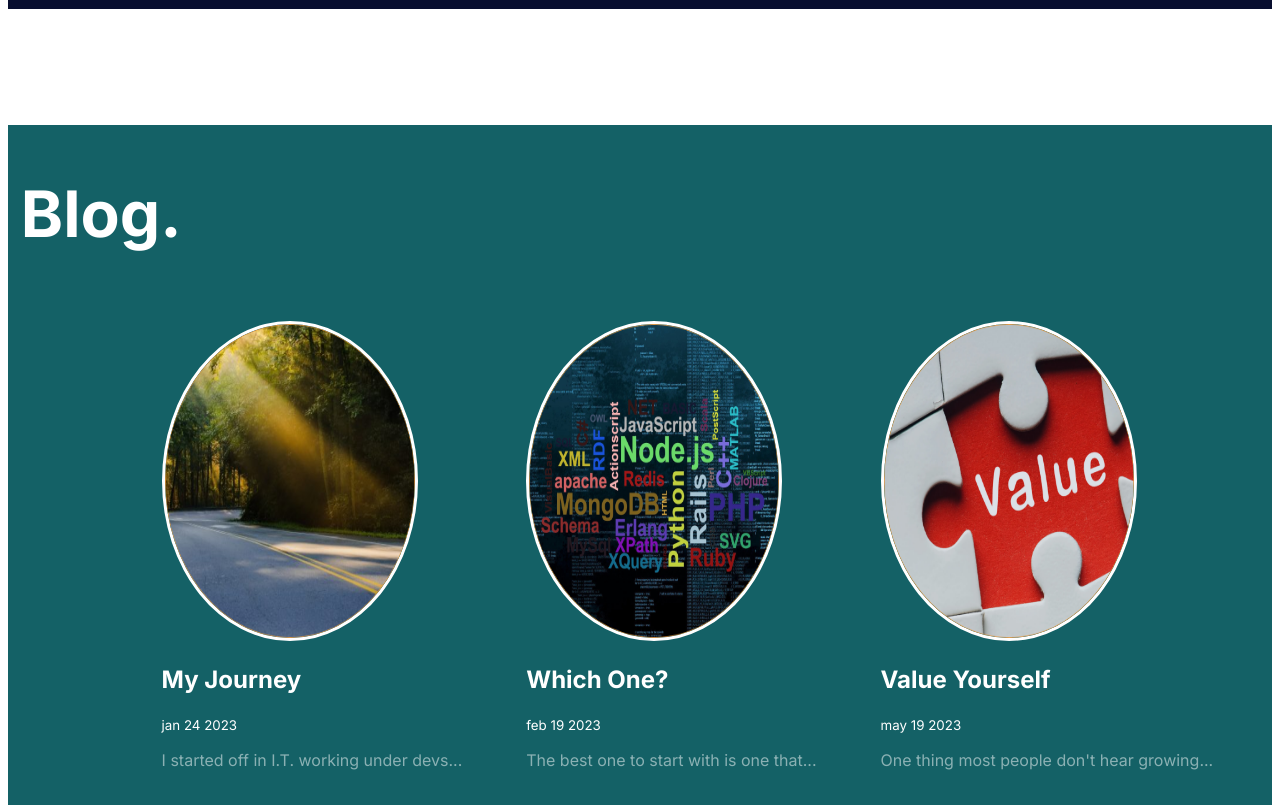
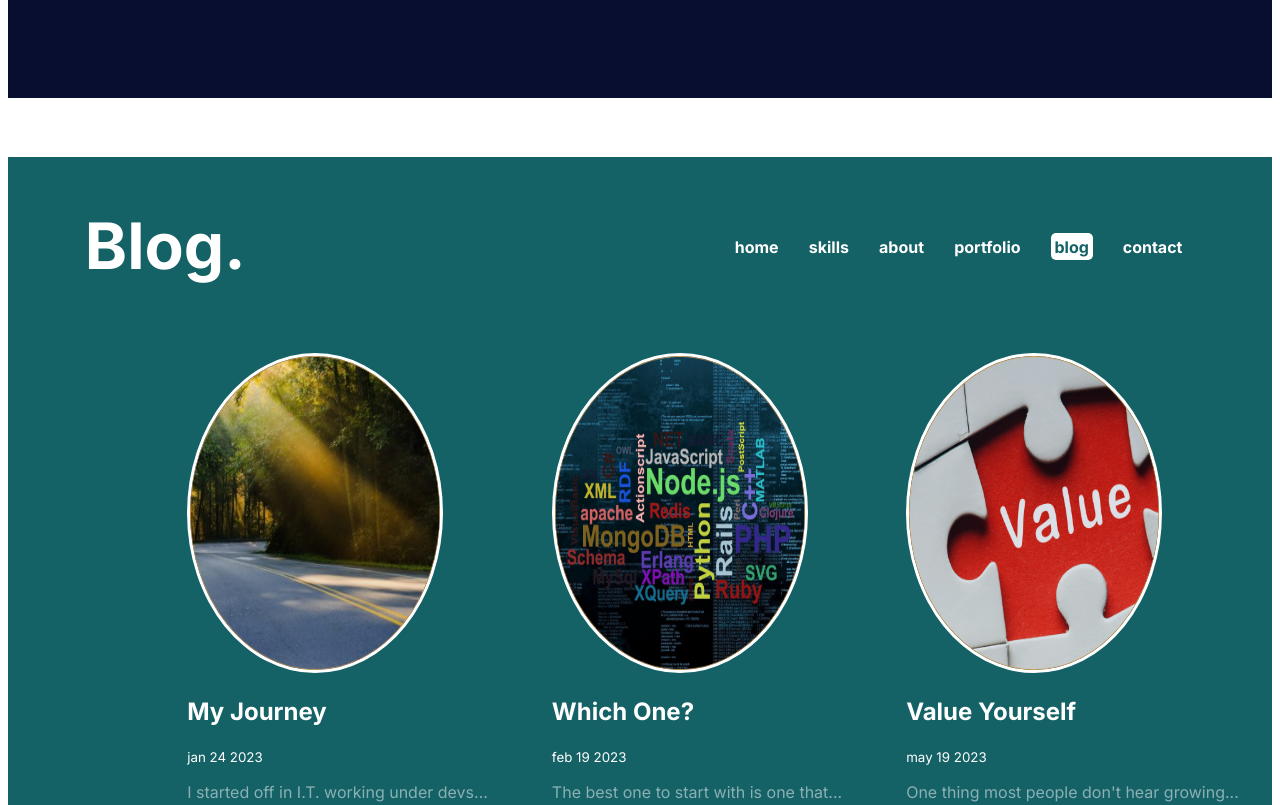
Before and after one commit to courthub74/PortfolioCSSHTML, a plain HTML site: page main/index.html in a window 1280 px wide. Shown: the part 2969-3774 px from the top of the page. Drawn offline with Linux system fonts and the light colour scheme; files whose address does not match are found by name.

Commit message:
blog menu complete

```diff
--- a/main/index.html
+++ b/main/index.html
@@ -302,7 +302,27 @@
 
         <!-- BLOG -->
         <div class="blog">
-            <h1>Blog.</h1>
+
+            <!-- SELECTOR LINK -->
+            <div id="blog">
+                <!-- Top of page -->
+                <div class="blogtop">
+                    <h1>Blog.</h1>
+
+                    <!-- NAVBAR -->
+                    <div class="blognavbar">
+                        <ul class="top">
+                            <li><a href="#home">home</a></li>
+                            <li><a href="#skills">skills</a></li>
+                            <li><a href="#about">about</a></li>
+                            <li><a href="#portfolio">portfolio</a></li>
+                            <li><a id="selected" href="#blog">blog</a></li>
+                            <li><a href="#contact">contact</a></li>
+                        </ul>
+                    </div>
+
+                </div>
+
             <div class="blogs">
                 <div class="blogline" id="blog1">
                     <a href="#">
--- a/main/style.scss
+++ b/main/style.scss
@@ -512,7 +512,7 @@ $iconblock: #023430;
                 // 4th Block
                 background-color: $mainblue;
                 color: $skillswhite;
-                height: 53vw;
+                height: 60vw;
                 // padding: 0 0 0 25vh;
                 .portfoliotop {
                     display: flex;
@@ -571,7 +571,7 @@ $iconblock: #023430;
                         .apps {
                             display: flex;
                             justify-content: center;
-                            padding: 5vw 0 10vw 0;
+                            padding: 5vw 0 20vh 0;
                             #app1 {
                                 width: 60vw;
                                 height: 20vw;
@@ -654,13 +654,48 @@ $iconblock: #023430;
                 background-color: $skillsteal;
                 color: white;
                 padding: 1vh 1vw 0 1vw;
-                h1 {
-                    font-size: 5vw;
-                    text-align: left;
+                height: 110vh;
+                .blogtop {
+                    display: flex;
+                    flex-direction: row;
+                    justify-content: space-between;
+                    .blognavbar {
+                        display: inline;
+                        .top {
+                            animation-name: moveInTop;
+                            animation-duration: 2s;
+                        }
+                        ul {
+                            // background-color: lavender;
+                            margin-top: 9vh;
+                            margin-right: 4vw;
+                            li {
+                                display: inline;
+                                padding-right: 2vw;
+                                // background-color: pink;
+                                a {
+                                    text-decoration: none;
+                                    color: white;
+                                    font-weight: 800;
+                                }
+                            }
+                        }
+                        #selected {
+                            background-color: white;
+                            color: $skillsteal;
+                            padding: .3vw;
+                            border-radius: 5px;
+                        }
+                    }
+                    h1 {
+                        font-size: 5vw;
+                        text-align: left;
+                        margin-left: 5vw;
+                    }
                 }
                 .blogs {
                     display: flex;
-                    padding: 0 0 5vw 6vw;
+                    padding: 0 0 5vw 8vw;
                     .blogline {
                         padding-top: 2vw;
                         padding-left: 5vw;
```
Also changed, not shown: main/style.css, 1 other file.
